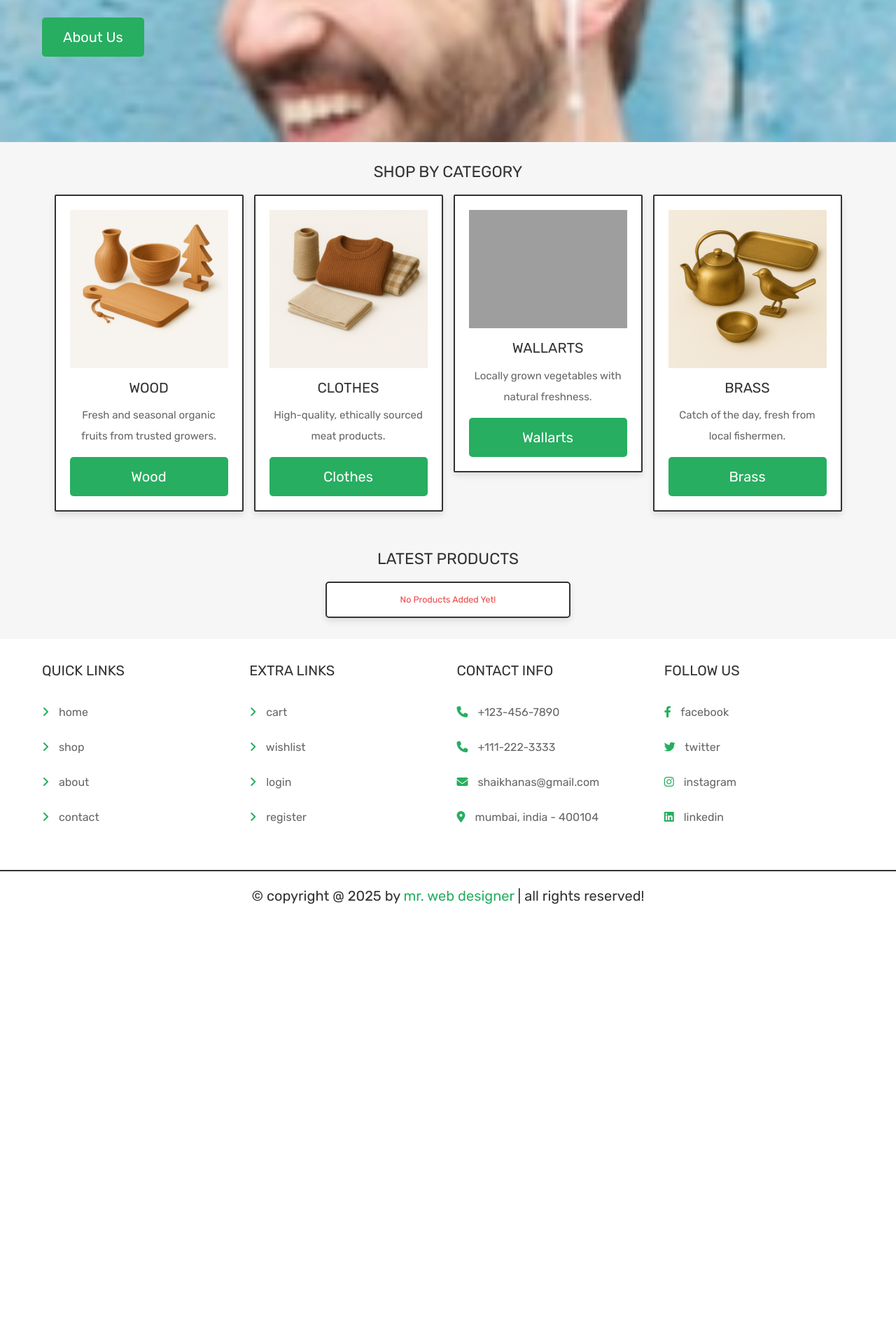
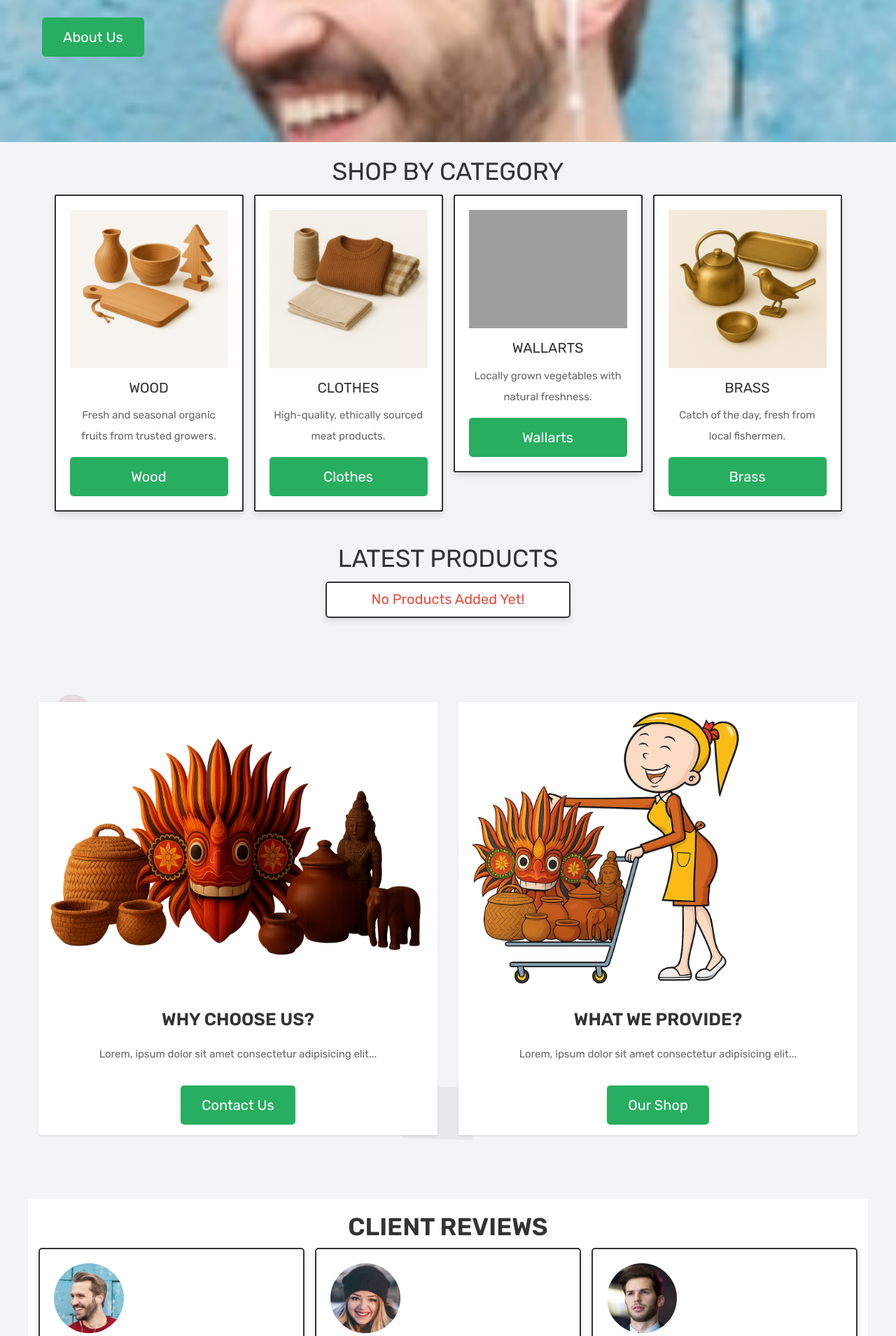
Before and after one commit to ThisalDinuwara/grocery-store, a PHP site: page /home.php in a window 1280 px wide. Shown: the part 355-2264 px from the top of the page at 70% size. Before the commit the page ends 1647 px from the top, so only its background shows below. Run offline with PHP 8.4, Linux system fonts and the light colour scheme; the visitor is signed in with stand-in values (Sample User, id 1); data that the repository does not hold is empty; some libraries are stand-ins or nearby versions; grey boxes are pictures that could not be loaded.

Commit message:
version 1.3

```diff
--- a/about.php
+++ b/about.php
@@ -1,8 +1,6 @@
 <?php
 
 @include 'config.php';
-
-session_start();
 
 $user_id = $_SESSION['user_id'];
 
@@ -19,141 +17,107 @@
    <meta http-equiv="X-UA-Compatible" content="IE=edge">
    <meta name="viewport" content="width=device-width, initial-scale=1.0">
    <title>about</title>
-    <!-- Tailwind CDN (optional for live preview) -->
+
+   <!-- Tailwind CDN -->
    <script src="https://cdn.tailwindcss.com"></script>
 
-   <!-- font awesome cdn link  -->
+   <!-- Font Awesome -->
    <link rel="stylesheet" href="https://cdnjs.cloudflare.com/ajax/libs/font-awesome/6.1.1/css/all.min.css">
 
-   <!-- custom css file link  -->
+   <!-- Custom CSS -->
    <link rel="stylesheet" href="css/style.css">
 
+   <!-- Devil Mask Animation Styles -->
+   <style>
+      .floating-bg {
+         position: absolute;
+         top: 0;
+         left: 0;
+         width: 100%;
+         height: 100%;
+         z-index: 0;
+         overflow: hidden;
+         pointer-events: none;
+      }
+
+      .floating-mask {
+         position: absolute;
+         width: 100px;
+         opacity: 0.12;
+         animation: floatRotate 18s ease-in-out infinite;
+      }
+
+      .floating-mask:nth-child(1) { top: 10%; left: 5%; animation-delay: 0s; }
+      .floating-mask:nth-child(2) { top: 30%; left: 25%; animation-delay: 4s; }
+      .floating-mask:nth-child(3) { top: 60%; left: 70%; animation-delay: 2s; }
+      .floating-mask:nth-child(4) { top: 80%; left: 45%; animation-delay: 6s; }
+      .floating-mask:nth-child(5) { top: 40%; left: 80%; animation-delay: 1s; }
+
+      @keyframes floatRotate {
+         0%   { transform: translateY(0px) rotate(0deg); }
+         50%  { transform: translateY(-30px) rotate(180deg); }
+         100% { transform: translateY(0px) rotate(360deg); }
+      }
+   </style>
 </head>
-<body>
+<body class="bg-gray-100">
 
-<?php include 'header.php'; ?>
-
-<section class="about">
-
-   <div class="row">
-
-      <div class="box">
-         <img src="images/about-img-1.png" alt="">
-         <h3>why choose us?</h3>
-         <p>Lorem, ipsum dolor sit amet consectetur adipisicing elit. Quisquam, a quod, quis alias eius dignissimos pariatur laborum dolorem ad ullam iure, consequatur autem animi illo odit! Atque quia minima voluptatibus.</p>
-         <a href="contact.php" class="btn">contact us</a>
-      </div>
-
-      <div class="box">
-         <img src="images/about-img-2.png" alt="">
-         <h3>what we provide?</h3>
-         <p>Lorem, ipsum dolor sit amet consectetur adipisicing elit. Quisquam, a quod, quis alias eius dignissimos pariatur laborum dolorem ad ullam iure, consequatur autem animi illo odit! Atque quia minima voluptatibus.</p>
-         <a href="shop.php" class="btn">our shop</a>
-      </div>
-
+<!-- ======================== -->
+<!-- WRAPPER FOR ABOUT SECTION -->
+<!-- ======================== -->
+<div class="relative w-full h-[100vh] overflow-hidden">
+   <!-- Floating devil mask background (covers whole visible area) -->
+   <div class="floating-bg">
+      <img src="images/devil-mask1.png" class="floating-mask" alt="mask">
+      <img src="images/devil-mask2.png" class="floating-mask" alt="mask">
+      <img src="images/devil-mask1.png" class="floating-mask" alt="mask">
+      <img src="images/devil-mask2.png" class="floating-mask" alt="mask">
+      <img src="images/devil-mask1.png" class="floating-mask" alt="mask">
    </div>
 
-</section>
+   <!-- ABOUT CONTENT -->
+   <section class="about relative z-10 py-12 px-6 h-full flex items-center">
+      <div class="row grid md:grid-cols-2 gap-8 w-full">
+         <div class="box bg-white p-6 rounded shadow">
+            <img src="images/about.png" alt="" class="mb-4">
+            <h3 class="text-xl font-semibold mb-2">Why choose us?</h3>
+            <p class="text-gray-700 mb-4">Lorem, ipsum dolor sit amet consectetur adipisicing elit...</p>
+            <a href="contact.php" class="btn bg-red-500 text-white px-4 py-2 rounded">Contact Us</a>
+         </div>
 
-<section class="reviews">
+         <div class="box bg-white p-6 rounded shadow">
+            <img src="images/cart.png" alt="" class="mb-4">
+            <h3 class="text-xl font-semibold mb-2">What we provide?</h3>
+            <p class="text-gray-700 mb-4">Lorem, ipsum dolor sit amet consectetur adipisicing elit...</p>
+            <a href="shop.php" class="btn bg-red-500 text-white px-4 py-2 rounded">Our Shop</a>
+         </div>
+      </div>
+   </section>
+</div>
 
-   <h1 class="title">clients reivews</h1>
-
-   <div class="box-container">
-
-      <div class="box">
-         <img src="images/pic-1.png" alt="">
-         <p>Lorem ipsum dolor sit, amet consectetur adipisicing elit. Et voluptates sit earum, neque non cupiditate amet deserunt aperiam quas ex.</p>
-         <div class="stars">
+<!-- ======================== -->
+<!-- CLIENT REVIEWS BELOW (No animation) -->
+<!-- ======================== -->
+<section class="reviews py-12 px-6 bg-white bg-opacity-90 relative z-10">
+   <h1 class="title text-2xl font-bold text-center mb-8">Client Reviews</h1>
+   <div class="box-container grid md:grid-cols-3 gap-6">
+      <?php for($i=1; $i<=6; $i++): ?>
+      <div class="box p-6 rounded shadow bg-gray-50">
+         <img src="images/pic-<?php echo $i; ?>.png" alt="" class="mb-4">
+         <p class="text-gray-700 mb-3">Lorem ipsum dolor sit amet consectetur adipisicing elit...</p>
+         <div class="stars text-yellow-500 mb-2">
             <i class="fas fa-star"></i>
             <i class="fas fa-star"></i>
             <i class="fas fa-star"></i>
             <i class="fas fa-star"></i>
             <i class="fas fa-star-half-alt"></i>
          </div>
-         <h3>john deo</h3>
+         <h3 class="font-semibold">John Deo</h3>
       </div>
-
-      <div class="box">
-         <img src="images/pic-2.png" alt="">
-         <p>Lorem ipsum dolor sit, amet consectetur adipisicing elit. Et voluptates sit earum, neque non cupiditate amet deserunt aperiam quas ex.</p>
-         <div class="stars">
-            <i class="fas fa-star"></i>
-            <i class="fas fa-star"></i>
-            <i class="fas fa-star"></i>
-            <i class="fas fa-star"></i>
-            <i class="fas fa-star-half-alt"></i>
-         </div>
-         <h3>john deo</h3>
-      </div>
-
-      <div class="box">
-         <img src="images/pic-3.png" alt="">
-         <p>Lorem ipsum dolor sit, amet consectetur adipisicing elit. Et voluptates sit earum, neque non cupiditate amet deserunt aperiam quas ex.</p>
-         <div class="stars">
-            <i class="fas fa-star"></i>
-            <i class="fas fa-star"></i>
-            <i class="fas fa-star"></i>
-            <i class="fas fa-star"></i>
-            <i class="fas fa-star-half-alt"></i>
-         </div>
-         <h3>john deo</h3>
-      </div>
-
-      <div class="box">
-         <img src="images/pic-4.png" alt="">
-         <p>Lorem ipsum dolor sit, amet consectetur adipisicing elit. Et voluptates sit earum, neque non cupiditate amet deserunt aperiam quas ex.</p>
-         <div class="stars">
-            <i class="fas fa-star"></i>
-            <i class="fas fa-star"></i>
-            <i class="fas fa-star"></i>
-            <i class="fas fa-star"></i>
-            <i class="fas fa-star-half-alt"></i>
-         </div>
-         <h3>john deo</h3>
-      </div>
-
-      <div class="box">
-         <img src="images/pic-5.png" alt="">
-         <p>Lorem ipsum dolor sit, amet consectetur adipisicing elit. Et voluptates sit earum, neque non cupiditate amet deserunt aperiam quas ex.</p>
-         <div class="stars">
-            <i class="fas fa-star"></i>
-            <i class="fas fa-star"></i>
-            <i class="fas fa-star"></i>
-            <i class="fas fa-star"></i>
-            <i class="fas fa-star-half-alt"></i>
-         </div>
-         <h3>john deo</h3>
-      </div>
-
-      <div class="box">
-         <img src="images/pic-6.png" alt="">
-         <p>Lorem ipsum dolor sit, amet consectetur adipisicing elit. Et voluptates sit earum, neque non cupiditate amet deserunt aperiam quas ex.</p>
-         <div class="stars">
-            <i class="fas fa-star"></i>
-            <i class="fas fa-star"></i>
-            <i class="fas fa-star"></i>
-            <i class="fas fa-star"></i>
-            <i class="fas fa-star-half-alt"></i>
-         </div>
-         <h3>john deo</h3>
-      </div>
-
+      <?php endfor; ?>
    </div>
-
 </section>
 
-
-
-
-
-
-
-
-
-<?php include 'footer.php'; ?>
-
 <script src="js/script.js"></script>
-
 </body>
 </html>
--- a/home.php
+++ b/home.php
@@ -4,7 +4,7 @@
 session_start();
 
 $user_id = $_SESSION['user_id'];
-if(!isset($user_id)){
+  if(!isset($user_id)){
    header('location:login.php');
 };
 
@@ -32,6 +32,7 @@
 }
 
 if(isset($_POST['add_to_cart'])){
+
    $pid = filter_var($_POST['pid'], FILTER_SANITIZE_STRING);
    $p_name = filter_var($_POST['p_name'], FILTER_SANITIZE_STRING);
    $p_price = filter_var($_POST['p_price'], FILTER_SANITIZE_STRING);
@@ -76,7 +77,7 @@
    <!-- Custom CSS -->
    <link rel="stylesheet" href="css/style.css">
 </head>
-<body>
+<body >
 
 <?php include 'header.php'; ?>
 
@@ -90,7 +91,7 @@
    </section>
 </div>
 
-<section class="home-category pb-0">
+<section class="home-category pb-0 ">
    <h1 class="title text-4xl uppercase text-center mb-8">shop by category</h1>
    <div class="box-container grid gap-6 justify-center">
       <div class="box p-6 rounded shadow bg-white text-center">
@@ -111,7 +112,7 @@
          <p class="text-sm text-gray-600 leading-6">Locally grown vegetables with natural freshness.</p>
          <a href="category.php?category=vegitables" class="btn">wallarts</a>
       </div>
-      <div class="box p-6 rounded shadow bg-white text-center">
+      <div class="box p-6 rounded shadow bg-white text-center" >
          <img src="images/brass.png" alt="">
          <h3 class="text-xl uppercase text-black py-2">brass</h3>
          <p class="text-sm text-gray-600 leading-6">Catch of the day, fresh from local fishermen.</p>
@@ -150,7 +151,7 @@
       ?>
    </div>
 </section>
-
+<?php include 'about.php'; ?>
 <?php include 'footer.php'; ?>
 
 <script src="js/script.js"></script>
```
Also changed, not shown: register.php (+5 -2 lines), images/about-img-1.png (deleted), images/about-img-2.png (deleted), images/about.png (added), images/cart.png (added), images/devil-mask1.png (added), uploaded_img/Hand-drawn-chef-logo-in-white-and-black-color-on-transparent-background-PNG.png (added), uploaded_img/pic-5.png (added).
